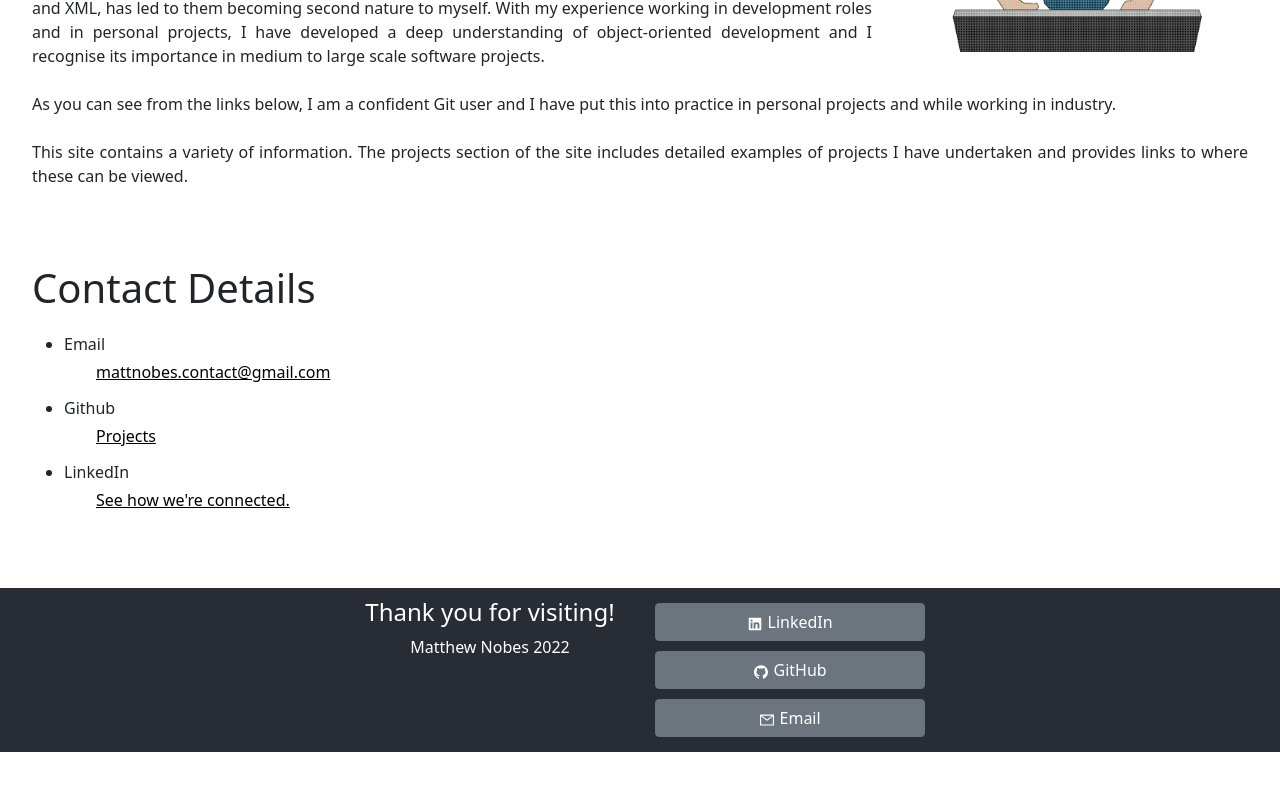
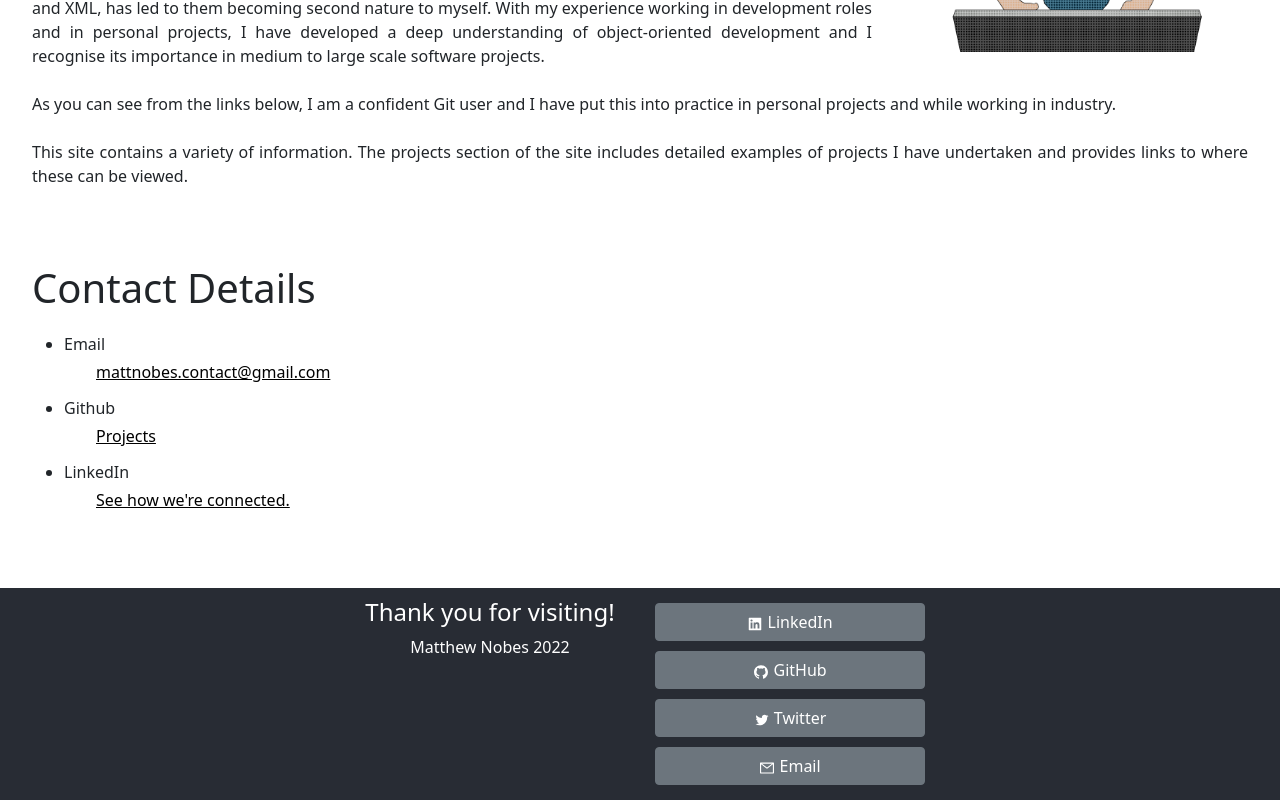
Before and after one commit to MatthewNobes/MatthewNobes.github.io, a React (Create React App) app: page / in a window 1280 px wide. Shown: the part 417-1217 px from the top of the page. Before the commit the page ends 1169 px from the top, so only its background shows below. Built offline with nearby package versions, Linux system fonts and the light colour scheme.

Commit message:
#26 adding twitter into footer

```diff
--- a/src/Components/Footer/FooterContactButtons/FooterContactButtons.js
+++ b/src/Components/Footer/FooterContactButtons/FooterContactButtons.js
@@ -1,6 +1,11 @@
 import { Button } from "react-bootstrap";
 import css from "./FooterContactButtons.module.css";
-import { AiFillLinkedin, AiFillGithub, AiOutlineMail } from "react-icons/ai";
+import {
+  AiFillLinkedin,
+  AiFillGithub,
+  AiOutlineMail,
+  AiOutlineTwitter,
+} from "react-icons/ai";
 
 const contactFormats = [
   {
@@ -12,6 +17,11 @@ const contactFormats = [
     name: "GitHub",
     symbol: <AiFillGithub />,
     urlLink: "https://github.com/MatthewNobes",
+  },
+  {
+    name: "Twitter",
+    symbol: <AiOutlineTwitter />,
+    urlLink: "https://twitter.com/NobesMatthew",
   },
   {
     name: "Email",
```
